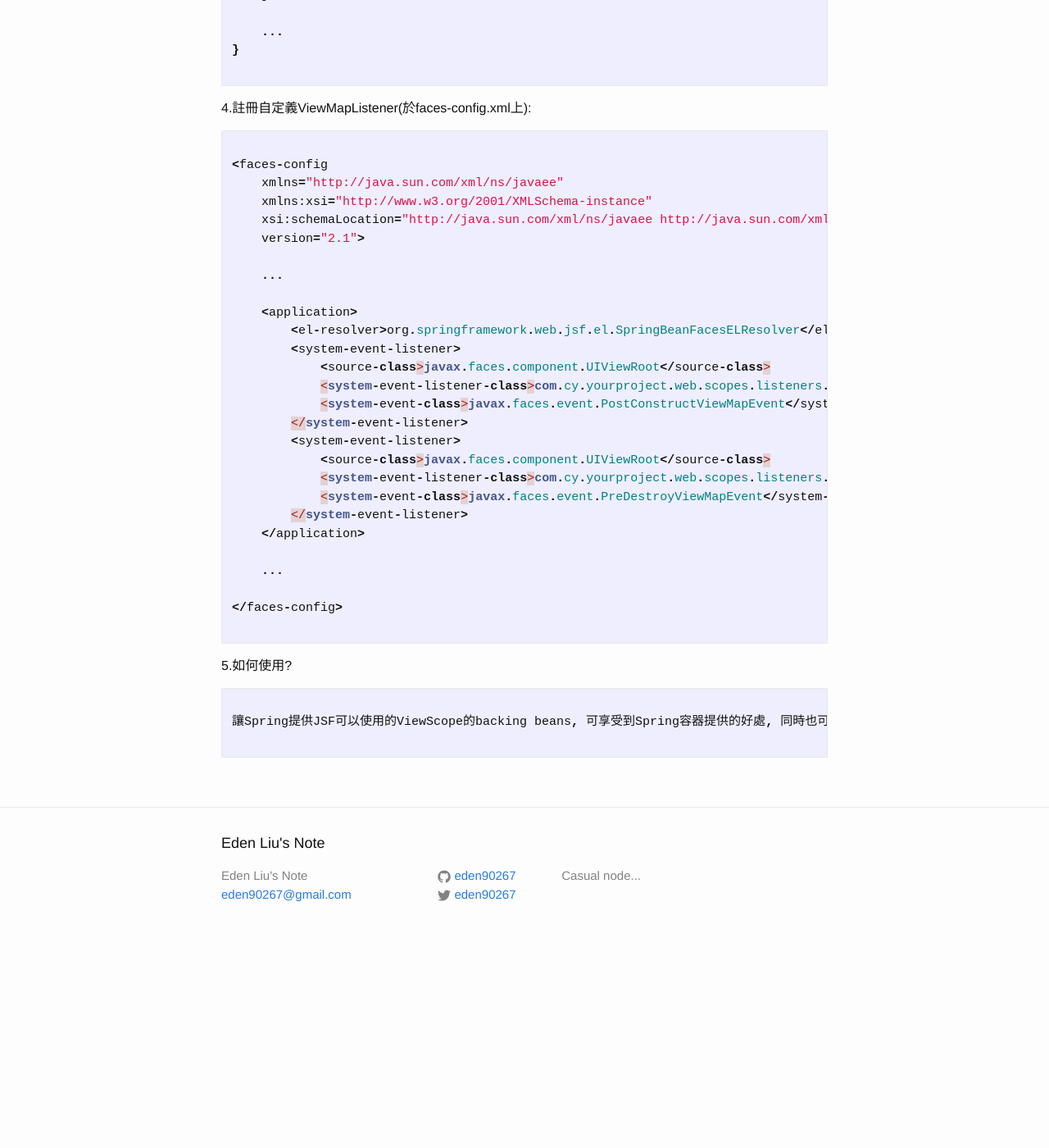
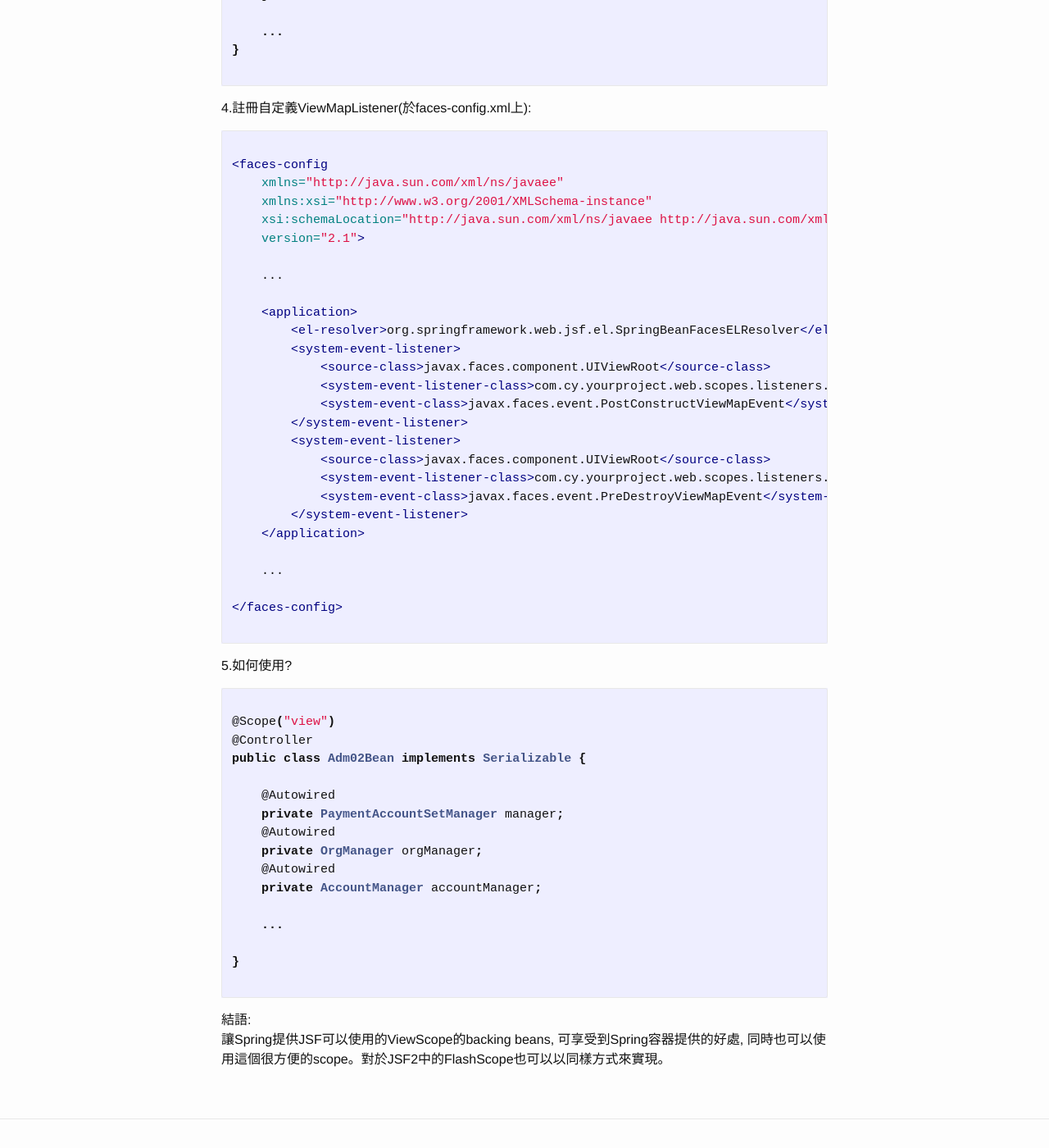
Before and after one commit to eden90267/eden90267.github.io, a Jekyll site: the page built from _posts/2015-06-03-jsf-viewscope-with-spring.markdown, in a window 1280 px wide and 1400 px high, scrolled down 4883 px. Shown: the whole window at 82% size. Built offline with Jekyll 4.4.1, drawn with Linux system fonts in a browser that asks for light colours; before the commit the page ends 6045 px from its top, so only the background shows below that.

Commit message:
modify jsf-viewscope-with-spring page

````diff
--- a/_posts/2015-06-03-jsf-viewscope-with-spring.markdown
+++ b/_posts/2015-06-03-jsf-viewscope-with-spring.markdown
@@ -224,7 +224,7 @@ public class AppConfig {
 
 4.註冊自定義ViewMapListener(於faces-config.xml上):
 
-~~~ java
+```xml
 
 <faces-config
     xmlns="http://java.sun.com/xml/ns/javaee"
@@ -252,12 +252,28 @@ public class AppConfig {
 
 </faces-config>
 
-~~~
+```
 
 5.如何使用?
 
 ~~~ java
 
-讓Spring提供JSF可以使用的ViewScope的backing beans, 可享受到Spring容器提供的好處, 同時也可以使用這個很方便的scope。對於JSF2中的FlashScope也可以以同樣方式來實現。
+@Scope("view")
+@Controller
+public class Adm02Bean implements Serializable {
+
+    @Autowired
+    private PaymentAccountSetManager manager;
+    @Autowired
+    private OrgManager orgManager;
+    @Autowired
+    private AccountManager accountManager;
+
+    ...
+
+}
 
 ~~~
+
+結語:
+讓Spring提供JSF可以使用的ViewScope的backing beans, 可享受到Spring容器提供的好處, 同時也可以使用這個很方便的scope。對於JSF2中的FlashScope也可以以同樣方式來實現。
--- a/_posts/2016-02-24-used-google-guava-cache-to-spring.markdown
+++ b/_posts/2016-02-24-used-google-guava-cache-to-spring.markdown
@@ -153,7 +153,6 @@ public class TypeManager extends AbstractManager<Type, Long> {
 
 ----
 Reference:
-
 * [spring-4-guava-cache-integration-example-with-guavacachemanager-and-guavacache](http://www.concretepage.com/spring-4/spring-4-guava-cache-integration-example-with-guavacachemanager-and-guavacache)
 * [add-guava-cache-to-spring-boot-to-cache](http://codedevstuff.blogspot.tw/2015/07/add-guava-cache-to-spring-boot-to-cache.html)
 * [spring-31-caching-and-0](https://dzone.com/articles/spring-31-caching-and-0)
````
